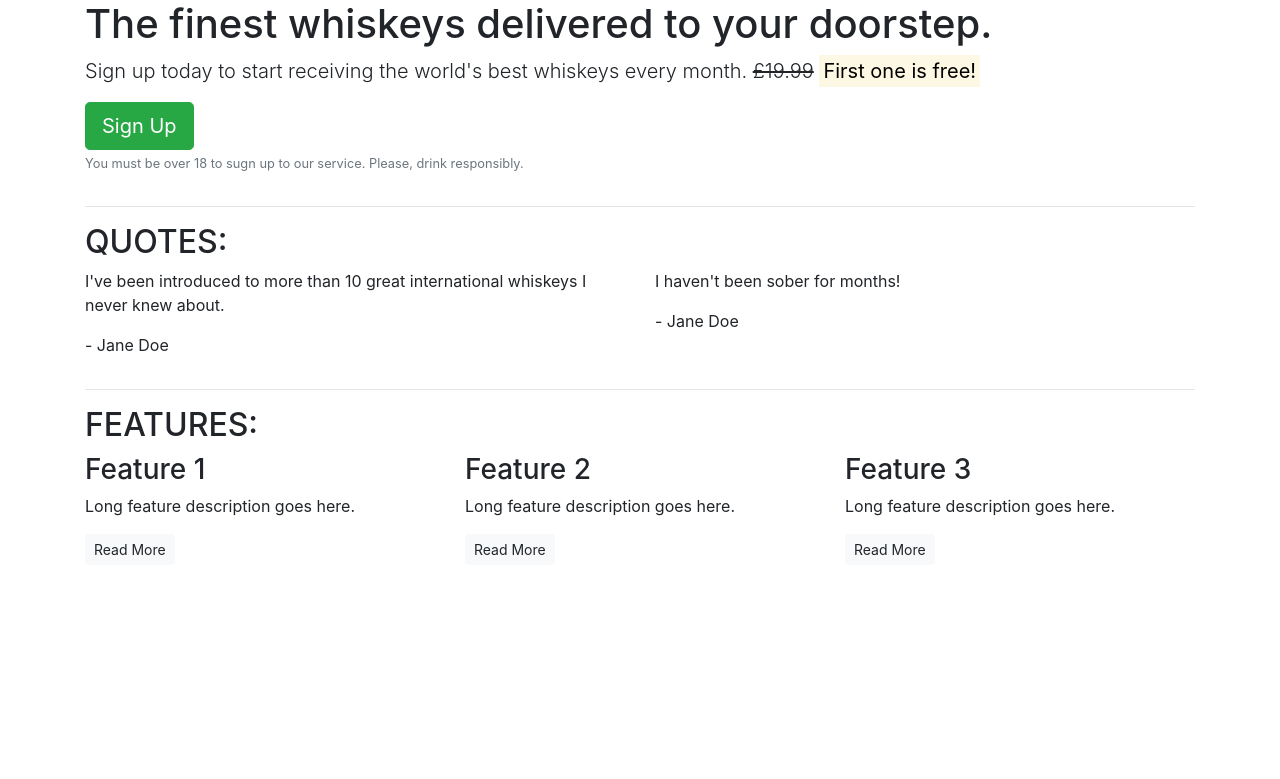
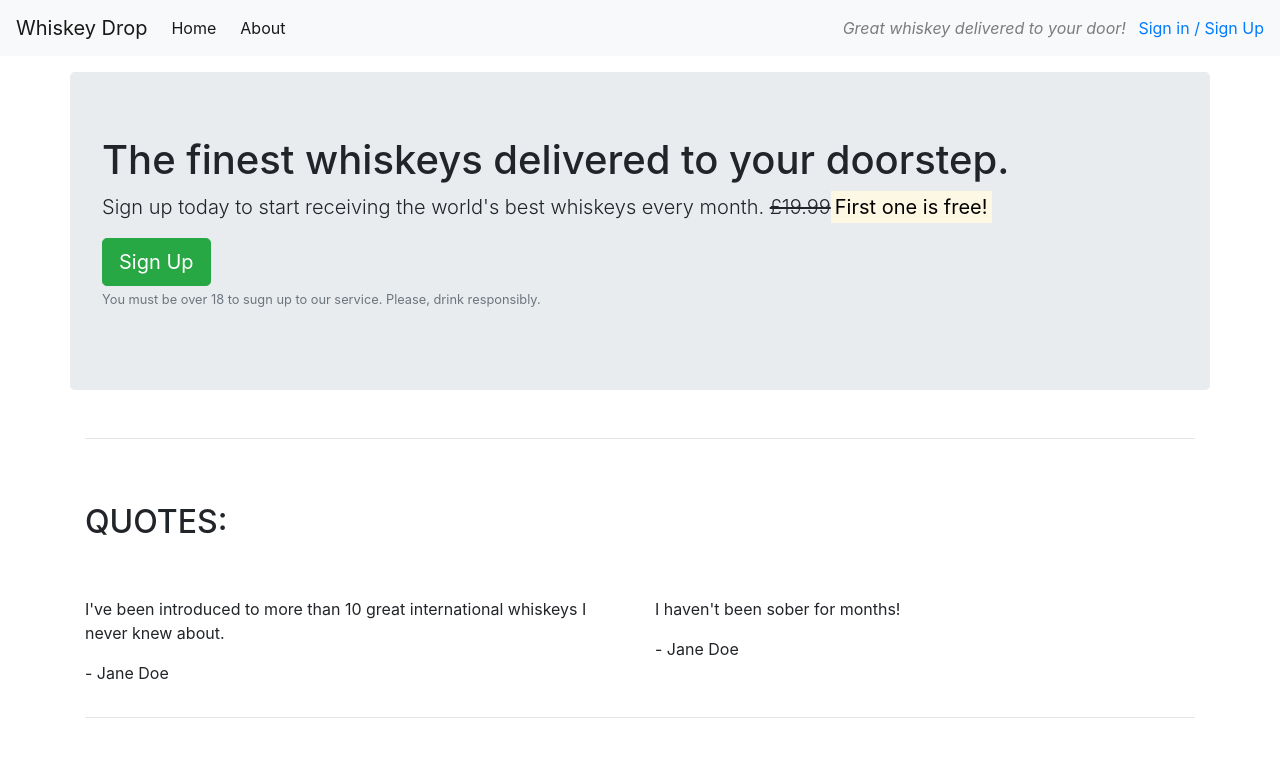
Before and after one commit to Zandirin/bootstrap-module, a plain HTML site: page index.html in a window 1280 px wide. Shown: the top 779 px of the page. Drawn offline with nearby package versions, Linux system fonts and the light colour scheme.

Commit message:
feat:add navbar/add jumbotron/style page more

```diff
--- a/index.html
+++ b/index.html
@@ -11,13 +11,26 @@
 </head>
 
 <body>
+    <nav class="navbar navbar-light bg-light navbar-expand-sm">
+        <a href="/" class="navbar-brand">Whiskey Drop</a>
+        <ul class="navbar-nav mr-auto">
+            <li class="active nav-item mr-2"><a class="nav-link" href="/">Home</a></li>
+            <li class="active nav-item mr-2"><a class="nav-link" href="/about">About</a></li>
+            <li class="active nav-item mr-2 d-block d-sm-none"><a class="nav-link" href="/login">Sign in / Sign Up</a></li>
+        </ul>
+        <div class="d-none d-md-block">
+            <p class="navbar-text my-auto mr-2"><i>Great whiskey delivered to your door!</i></p>
+            <a href="/login">Sign in / Sign Up</a>
+        </div>
+    </nav>
+
     <article class="container">
         <!-- Callout -->
         <div class="row">
-            <section class="callout col-12">
+            <section class="callout col-12 jumbotron mt-3">
                 <h1>The finest whiskeys delivered to your doorstep.</h1>
                 <p class="lead">Sign up today to start receiving the world's best whiskeys every month.
-                    <s>£19.99</s> <strong><mark>First one is free!</mark></strong>
+                    <s class="d-none d-sm-inline">£19.99</s><span class="d-inline d-sm-none"><br></span><strong><mark>First one is free!</mark></strong>
                 </p>
                 <button class="btn btn-success btn-lg">Sign Up</button>
                 <p class="text-muted"><small>You must be over 18 to sugn up to our service. Please, drink
@@ -31,7 +44,7 @@
         <!-- Quotes -->
         <section class="quotes">
             <div class="row">
-                <div class="col-12">
+                <div class="col-12 my-5">
                     <h2 class="text-uppercase">Quotes:</h2>
                 </div>
             </div>
@@ -57,8 +70,8 @@
         <!-- Features -->
         <section class="features">
             <div class="row">
-                <div class="col-12">
-                <h2 class="text-uppercase">Features:</h2>
+                <div class="col-12 my-5">
+                    <h2 class="text-uppercase">Features:</h2>
                 </div>
             </div>
             <div class="row">
```
